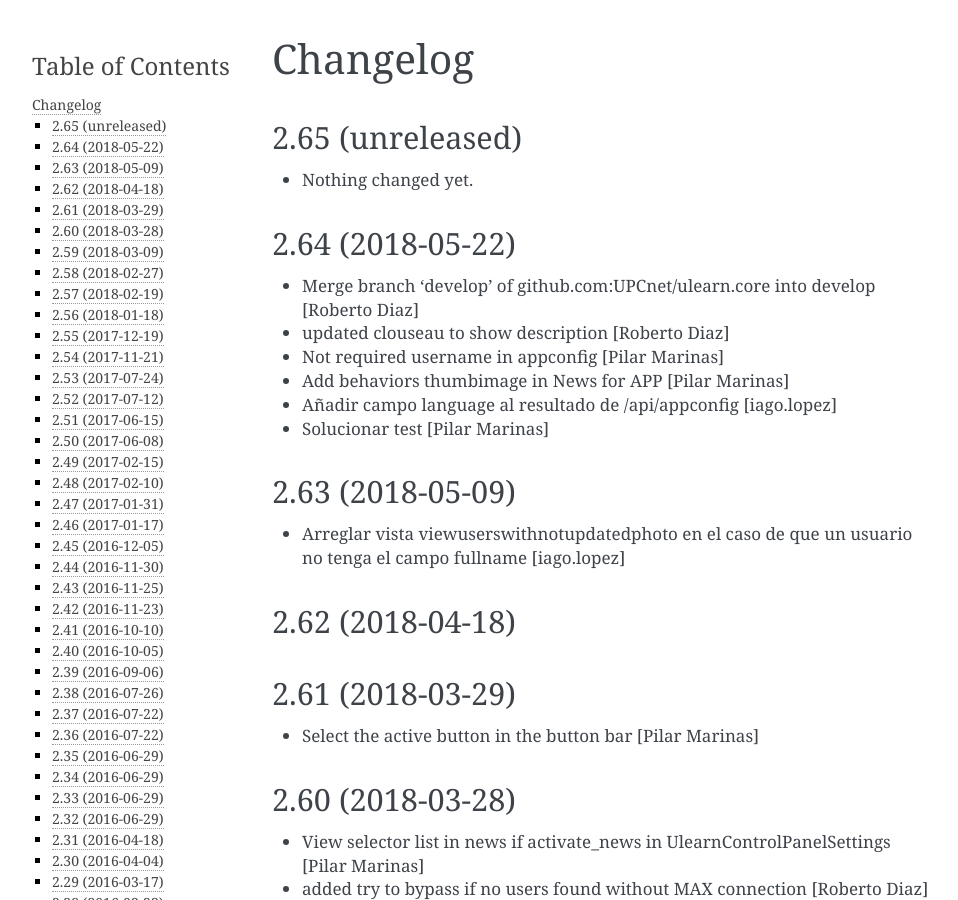
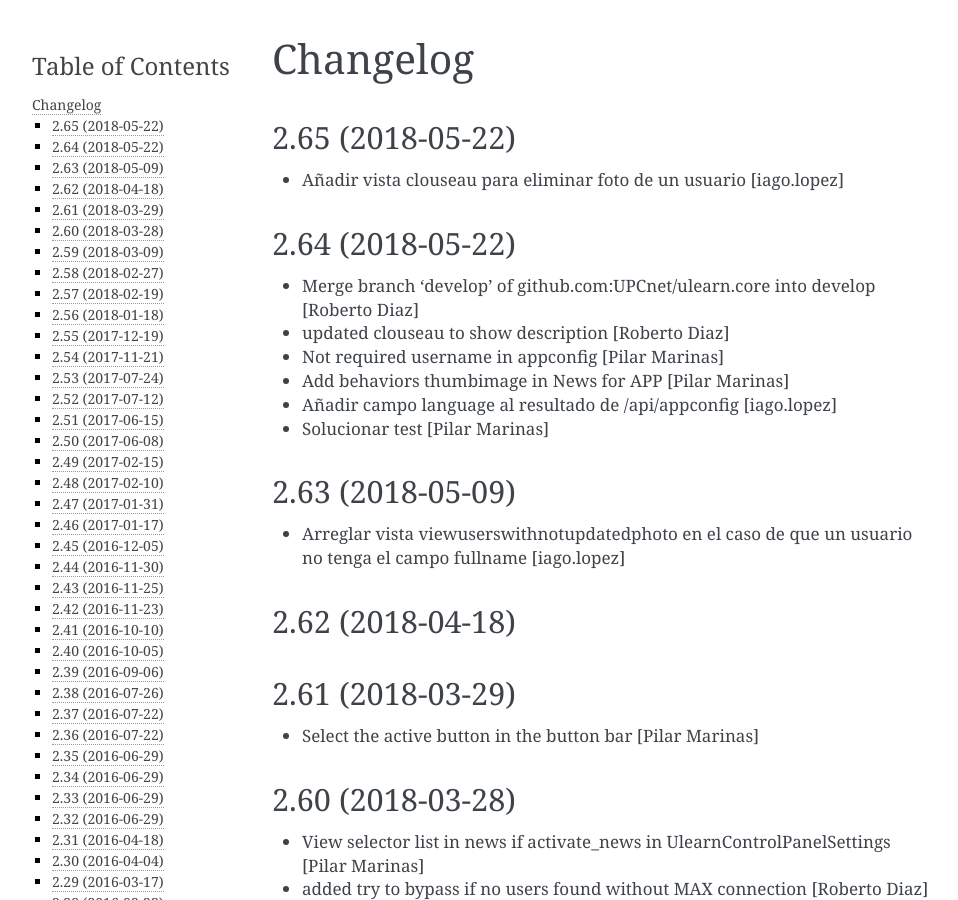
Before and after one commit to UPCnet/ulearn.core, a Sphinx documentation site: the page built from docs/HISTORY.rst, in a window 1280 px wide and 900 px high. Shown: the whole window, without its empty margins (148-1106 px from the left). Built offline with Sphinx 7.4.7, drawn with Linux system fonts in a browser that asks for light colours; pages that are not in the unit, such as notebooks, are missing from menus.

Commit message:
Preparing release 2.65

```diff
--- a/docs/HISTORY.rst
+++ b/docs/HISTORY.rst
@@ -1,11 +1,10 @@
 Changelog
 =========
 
-2.65 (unreleased)
+2.65 (2018-05-22)
 -----------------
 
-- Nothing changed yet.
-
+* Añadir vista clouseau para eliminar foto de un usuario [iago.lopez]
 
 2.64 (2018-05-22)
 -----------------
--- a/setup.py
+++ b/setup.py
@@ -1,7 +1,7 @@
 from setuptools import setup, find_packages
 import os
 
-version = '2.65.dev0'
+version = '2.65'
 
 README = open('README.rst').read()
 HISTORY = open(os.path.join('docs', 'HISTORY.rst')).read()
```
